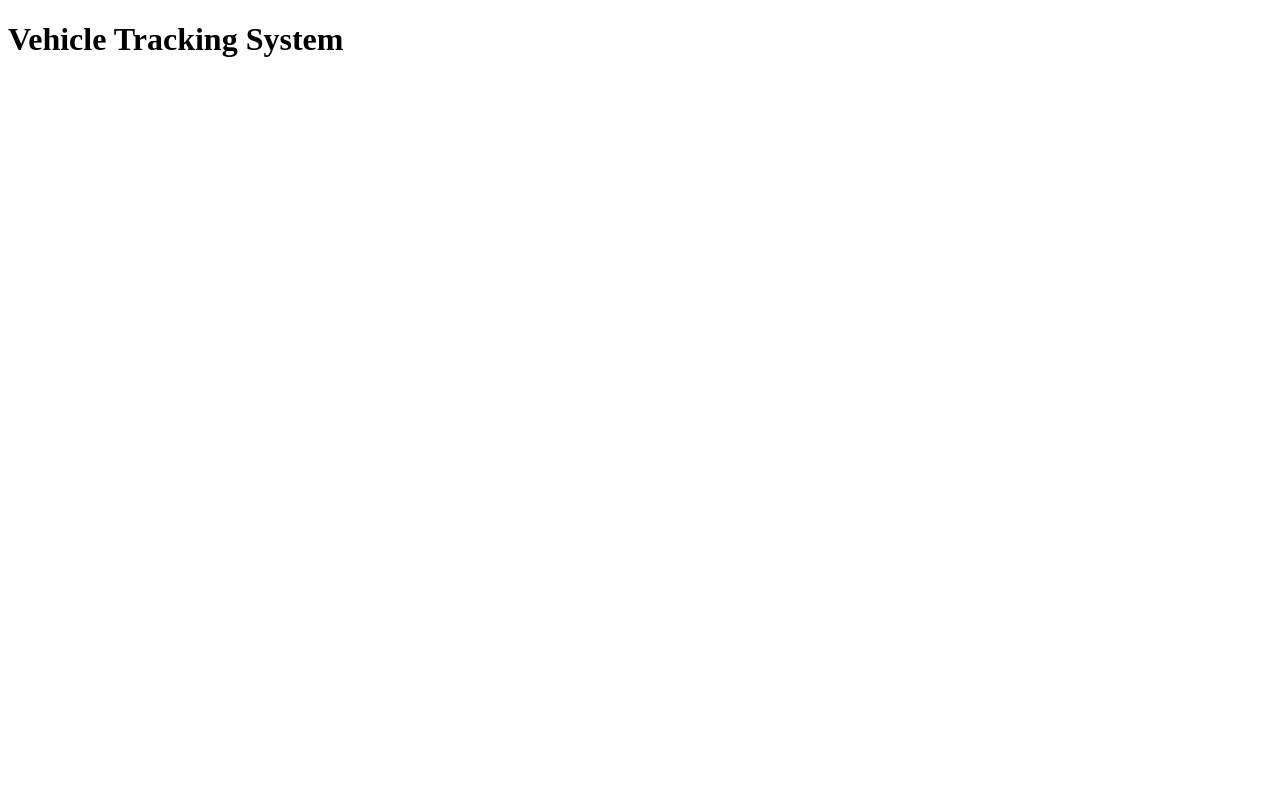
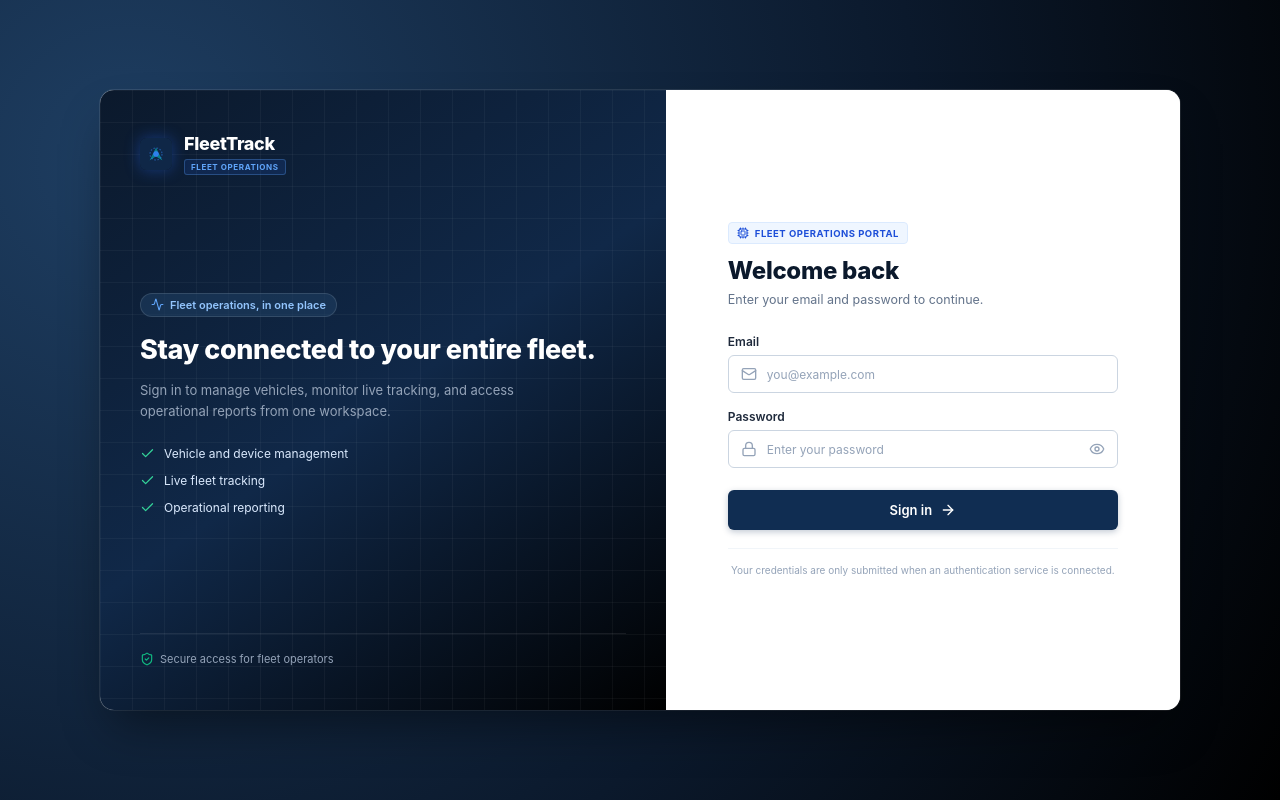
Before and after one commit to foxtechdevlabs-coder/Fleet-Tracking, a React (Vite) app in the folder Frontend/: page /login in a window 1280 px wide. Built offline with nearby package versions, Linux system fonts and the light colour scheme.

Commit message:
Frontend Updated

```diff
--- a/Frontend/index.html
+++ b/Frontend/index.html
@@ -10,7 +10,6 @@
 
 <body>
   <div id="root"></div>
-  <script type="module" src="/src/main.tsx"></script>
+  <script type="module" src="/src/main.jsx"></script>
 </body>
-
 </html>
--- a/Frontend/package.json
+++ b/Frontend/package.json
@@ -10,8 +10,10 @@
     "typecheck": "tsc -b --pretty"
   },
   "dependencies": {
+    "lucide-react": "^0.468.0",
     "react": "^19.1.0",
-    "react-dom": "^19.1.0"
+    "react-dom": "^19.1.0",
+    "react-router-dom": "^7.1.1"
   },
   "devDependencies": {
     "@vitejs/plugin-react": "^5.0.0",
--- a/Frontend/src/App.jsx
+++ b/Frontend/src/App.jsx
@@ -19,7 +19,7 @@ function App() {
         {/* Authentication Route */}
         <Route path="/login" element={<Login />} />
 
-        {/* Protected Application Layout Routes */}
+        {/* Application layout routes */}
         <Route path="/" element={<AppLayout />}>
           <Route index element={<Navigate to="/dashboard" replace />} />
           <Route path="dashboard" element={<Cont />} />
--- a/Frontend/src/Components/Content/Cont.css
+++ b/Frontend/src/Components/Content/Cont.css
@@ -1083,6 +1083,10 @@ td {
 }
 
 @media (max-width: 1150px) {
+  .content {
+    margin-left: 200px;
+  }
+
   .dashboard-grid {
     grid-template-columns: 1fr;
   }
--- a/Frontend/src/Components/Login/Login.css
+++ b/Frontend/src/Components/Login/Login.css
@@ -171,6 +171,27 @@
   color: #94a3b8;
   margin: 0 0 24px;
   max-width: 440px;
+}
+
+.showcase-features {
+  display: grid;
+  gap: 12px;
+  margin: 24px 0 0;
+  padding: 0;
+  list-style: none;
+  color: #dbeafe;
+  font-size: 12px;
+}
+
+.showcase-features li {
+  display: flex;
+  align-items: center;
+  gap: 9px;
+}
+
+.showcase-features svg {
+  color: #34d399;
+  flex: 0 0 auto;
 }
 
 /* Telemetry Live Radar Preview Card */
@@ -397,7 +418,7 @@
   transition: all 0.15s ease;
 }
 
-.input-container.is-focused {
+.input-container:focus-within {
   border-color: #2563eb;
   box-shadow: 0 0 0 3px rgba(37, 99, 235, 0.12);
 }
@@ -407,7 +428,7 @@
   background: #fffafa;
 }
 
-.form-group.has-error .input-container.is-focused {
+.form-group.has-error .input-container:focus-within {
   box-shadow: 0 0 0 3px rgba(239, 68, 68, 0.15);
 }
 
@@ -419,7 +440,7 @@
   transition: color 0.15s ease;
 }
 
-.input-container.is-focused .input-icon {
+.input-container:focus-within .input-icon {
   color: #2563eb;
 }
 
@@ -460,6 +481,10 @@
   color: #475569;
 }
 
+.toggle-password-btn:disabled {
+  cursor: not-allowed;
+}
+
 .field-error-msg {
   display: flex;
   align-items: center;
@@ -468,33 +493,6 @@
   color: #dc2626;
   font-weight: 500;
   margin-top: 2px;
-}
-
-/* Options */
-
-.form-options {
-  display: flex;
-  align-items: center;
-  justify-content: space-between;
-  margin-top: 2px;
-}
-
-.checkbox-label {
-  display: flex;
-  align-items: center;
-  gap: 8px;
-  font-size: 12px;
-  color: #475569;
-  cursor: pointer;
-  user-select: none;
-}
-
-.checkbox-label input[type="checkbox"] {
-  width: 15px;
-  height: 15px;
-  border-radius: 3px;
-  accent-color: #102d52;
-  cursor: pointer;
 }
 
 /* Submit Button */
@@ -553,49 +551,6 @@
   to { transform: rotate(360deg); }
 }
 
-/* Demo Helper */
-
-.demo-helper-box {
-  margin-top: 20px;
-  background: #f8fafc;
-  border: 1px dashed #cbd5e1;
-  border-radius: 6px;
-  padding: 10px 12px;
-  display: flex;
-  align-items: center;
-  justify-content: space-between;
-  gap: 8px;
-}
-
-.demo-text {
-  display: flex;
-  align-items: center;
-  gap: 6px;
-  font-size: 11px;
-  color: #475569;
-}
-
-.demo-check {
-  color: #10b981;
-}
-
-.autofill-btn {
-  background: #e2e8f0;
-  border: none;
-  color: #1e293b;
-  padding: 5px 9px;
-  border-radius: 4px;
-  font-size: 10.5px;
-  font-weight: 600;
-  cursor: pointer;
-  transition: all 0.15s ease;
-  white-space: nowrap;
-}
-
-.autofill-btn:hover {
-  background: #cbd5e1;
-}
-
 /* Compliance */
 
 .form-footer-compliance {
@@ -633,11 +588,6 @@
     margin-bottom: 16px;
   }
 
-  .telemetry-radar-strip {
-    grid-template-columns: repeat(2, 1fr);
-    gap: 10px;
-  }
-
   .login-form-panel {
     padding: 32px 24px;
   }
--- a/Frontend/src/Components/Login/Login.jsx
+++ b/Frontend/src/Components/Login/Login.jsx
@@ -1,246 +1,142 @@
-import React, { useState } from "react";
+import { useState } from "react";
 import { useNavigate } from "react-router-dom";
 import {
-  ShieldCheck,
+  Activity,
+  AlertCircle,
+  ArrowRight,
+  Check,
+  Cpu,
+  Eye,
+  EyeOff,
   Lock,
   Mail,
-  Eye,
-  EyeOff,
-  Radio,
-  ArrowRight,
-  AlertCircle,
-  CheckCircle2,
-  Cpu,
-  Activity
+  ShieldCheck
 } from "lucide-react";
 import "./Login.css";
 import logo from "../Navbar/logo.svg";
 
-/**
- * Enterprise Telematics Login Component
- * Strictly prepared for backend integration (e.g. POST /api/auth/login)
- * with robust client validation, accessible markup, and real-time state.
- */
-function Login({ onAuthSuccess }) {
+function Login({ onLogin }) {
   const navigate = useNavigate();
-
-  // Controlled Form State
-  const [formData, setFormData] = useState({
-    emailOrUsername: "",
-    password: "",
-    rememberMe: false
-  });
-
-  // Validation & Submission States
+  const [email, setEmail] = useState("");
+  const [password, setPassword] = useState("");
   const [errors, setErrors] = useState({});
+  const [apiError, setApiError] = useState("");
   const [isSubmitting, setIsSubmitting] = useState(false);
   const [showPassword, setShowPassword] = useState(false);
-  const [apiError, setApiError] = useState("");
-  const [focusedField, setFocusedField] = useState(null);
 
-  // Field change handler with real-time error cleanup
-  const handleChange = (e) => {
-    const { name, value, type, checked } = e.target;
-    setFormData((prev) => ({
-      ...prev,
-      [name]: type === "checkbox" ? checked : value
-    }));
+  const handleSubmit = async (event) => {
+    event.preventDefault();
+    setApiError("");
 
-    // Clear field-level error when user starts typing
-    if (errors[name]) {
-      setErrors((prev) => {
-        const next = { ...prev };
-        delete next[name];
-        return next;
-      });
+    const nextErrors = {};
+    const normalizedEmail = email.trim();
+    if (!normalizedEmail) {
+      nextErrors.email = "Email is required.";
+    } else if (!/^[^\s@]+@[^\s@]+\.[^\s@]+$/.test(normalizedEmail)) {
+      nextErrors.email = "Enter a valid email address.";
+    }
+    if (!password) {
+      nextErrors.password = "Password is required.";
     }
 
-    if (apiError) {
-      setApiError("");
-    }
-  };
-
-  // Client-side validation rule engine
-  const validateForm = () => {
-    const newErrors = {};
-
-    // Validate Email or Operator ID
-    const identity = formData.emailOrUsername.trim();
-    if (!identity) {
-      newErrors.emailOrUsername = "Operator email or terminal ID is required";
-    } else if (identity.includes("@")) {
-      const emailRegex = /^[^\s@]+@[^\s@]+\.[^\s@]+$/;
-      if (!emailRegex.test(identity)) {
-        newErrors.emailOrUsername = "Please enter a valid corporate email address";
-      }
-    } else if (identity.length < 3) {
-      newErrors.emailOrUsername = "Operator ID must be at least 3 characters";
-    }
-
-    // Validate Password
-    if (!formData.password) {
-      newErrors.password = "Authentication password is required";
-    } else if (formData.password.length < 6) {
-      newErrors.password = "Password must be at least 6 characters";
-    }
-
-    return newErrors;
-  };
-
-  // Form submission handler ready for backend integration
-  const handleSubmit = async (e) => {
-    e.preventDefault();
-    setApiError("");
-
-    const validationErrors = validateForm();
-    if (Object.keys(validationErrors).length > 0) {
-      setErrors(validationErrors);
-      return;
-    }
+    setErrors(nextErrors);
+    if (Object.keys(nextErrors).length > 0) return;
 
     setIsSubmitting(true);
+    try {
+      if (typeof onLogin !== "function") {
+        await Promise.resolve();
+        throw new Error("Sign-in is unavailable until the authentication API is connected.");
+      }
 
-    try {
-      /*
-       * BACKEND INTEGRATION HANDLER:
-       * When backend endpoint is active, dispatch your real request:
-       *
-       * const response = await fetch('/api/auth/login', {
-       *   method: 'POST',
-       *   headers: { 'Content-Type': 'application/json' },
-       *   body: JSON.stringify({
-       *     username: formData.emailOrUsername,
-       *     password: formData.password,
-       *     rememberMe: formData.rememberMe
-       *   })
-       * });
-       * if (!response.ok) throw new Error("Invalid credentials");
-       * const data = await response.json();
-       */
-
-      if (typeof onAuthSuccess === "function") {
-        await onAuthSuccess(formData);
-      } else {
-        // UI transition to dashboard upon successful validation
-        await new Promise((resolve) => setTimeout(resolve, 600));
-        navigate("/dashboard");
-      }
-    } catch (err) {
+      await onLogin({ email: normalizedEmail, password });
+      navigate("/dashboard");
+    } catch (error) {
       setApiError(
-        err.message || "Failed to authenticate terminal. Please check your credentials."
+        error instanceof Error ? error.message : "Unable to sign in. Please try again."
       );
     } finally {
       setIsSubmitting(false);
     }
   };
 
-  // Fast-fill helper for development / review
-  const handleAutoFillDemo = () => {
-    setFormData({
-      emailOrUsername: "alex.morgan@fleettrack.io",
-      password: "Enterprise2026!",
-      rememberMe: true
+  const handleEmailChange = (event) => {
+    setEmail(event.target.value);
+    setErrors((current) => {
+      const next = { ...current };
+      delete next.email;
+      return next;
     });
-    setErrors({});
+    setApiError("");
+  };
+
+  const handlePasswordChange = (event) => {
+    setPassword(event.target.value);
+    setErrors((current) => {
+      const next = { ...current };
+      delete next.password;
+      return next;
+    });
     setApiError("");
   };
 
   return (
-    <div className="login-viewport">
+    <main className="login-viewport">
       <div className="login-card-container">
-        {/* Left Side: Telematics Command Showcase */}
-        <div className="login-showcase-panel">
-          <div className="showcase-grid-bg"></div>
+        <section className="login-showcase-panel" aria-label="FleetTrack overview">
+          <div className="showcase-grid-bg" />
 
-          {/* Top Logo & Status */}
           <div className="showcase-top">
             <div className="showcase-brand">
-              <img src={logo} alt="FleetTrack" className="showcase-logo" />
+              <img src={logo} alt="" className="showcase-logo" />
               <div>
                 <span className="brand-name">FleetTrack</span>
-                <span className="brand-badge">PHASE 1 TELEMATICS</span>
-              </div>
-            </div>
-
-            <div className="live-telemetry-beacon">
-              <span className="beacon-pulse"></span>
-              <span>GATEWAY ONLINE</span>
-            </div>
-          </div>
-
-          {/* Central Telematics Visual */}
-          <div className="showcase-center">
-            <div className="showcase-badge-pill">
-              <Activity size={13} className="pill-icon" />
-              <span>Real-Time Fleet Intelligence</span>
-            </div>
-
-            <h1 className="showcase-headline">
-              Enterprise Logistics & Vehicle Telematics
-            </h1>
-
-            <p className="showcase-subtext">
-              High-frequency GPS sensor normalization, geofence perimeters, and sub-second
-              telemetry ingestion across operational fleet corridors.
-            </p>
-
-            {/* Live Telemetry Radar Preview Card */}
-            <div className="telemetry-live-card">
-              <div className="card-top-row">
-                <div className="unit-identifier">
-                  <Radio size={14} className="radio-icon" />
-                  <strong>VH-001 • TN 74 AB 1234</strong>
-                </div>
-                <span className="speed-tag">54 km/h • NE</span>
-              </div>
-
-              <div className="telemetry-radar-strip">
-                <div className="strip-item">
-                  <span className="strip-label">Status</span>
-                  <span className="strip-val active-green">● Moving</span>
-                </div>
-                <div className="strip-item">
-                  <span className="strip-label">GPS Lock</span>
-                  <span className="strip-val">99.8%</span>
-                </div>
-                <div className="strip-item">
-                  <span className="strip-label">Nodes</span>
-                  <span className="strip-val">248 / 250</span>
-                </div>
-                <div className="strip-item">
-                  <span className="strip-label">Latency</span>
-                  <span className="strip-val">42 ms</span>
-                </div>
+                <span className="brand-badge">FLEET OPERATIONS</span>
               </div>
             </div>
           </div>
 
-          {/* Bottom Security Assurance */}
+          <div className="showcase-center">
+            <div className="showcase-badge-pill">
+              <Activity size={13} className="pill-icon" />
+              <span>Fleet operations, in one place</span>
+            </div>
+            <h1 className="showcase-headline">
+              Stay connected to your entire fleet.
+            </h1>
+            <p className="showcase-subtext">
+              Sign in to manage vehicles, monitor live tracking, and access
+              operational reports from one workspace.
+            </p>
+
+            <ul className="showcase-features">
+              <li><Check size={15} /> Vehicle and device management</li>
+              <li><Check size={15} /> Live fleet tracking</li>
+              <li><Check size={15} /> Operational reporting</li>
+            </ul>
+          </div>
+
           <div className="showcase-bottom">
             <div className="security-tag">
               <ShieldCheck size={14} className="shield-icon" />
-              <span>AES-256 Bit Encrypted Telemetry Gateway</span>
+              <span>Secure access for fleet operators</span>
             </div>
-            <span className="version-tag">Terminal Build v1.4.2</span>
           </div>
-        </div>
+        </section>
 
-        {/* Right Side: Credential Authentication Form */}
-        <div className="login-form-panel">
+        <section className="login-form-panel" aria-labelledby="login-title">
           <div className="form-inner-wrapper">
-            {/* Header */}
             <div className="form-header">
               <div className="portal-badge">
                 <Cpu size={12} />
-                <span>OPERATIONAL CONSOLE ACCESS</span>
+                <span>FLEET OPERATIONS PORTAL</span>
               </div>
-              <h2 className="form-title">Operator Sign In</h2>
+              <h2 id="login-title" className="form-title">Welcome back</h2>
               <p className="form-subtitle">
-                Enter your authorized credentials to access telemetry nodes & fleet command.
+                Enter your email and password to continue.
               </p>
             </div>
 
-            {/* API Error Notification */}
             {apiError && (
               <div className="api-error-alert" role="alert">
                 <AlertCircle size={15} />
@@ -248,84 +144,55 @@ function Login({ onAuthSuccess }) {
               </div>
             )}
 
-            {/* Interactive Form */}
             <form onSubmit={handleSubmit} noValidate className="auth-form">
-              {/* Email / Username Field */}
-              <div className={`form-group ${errors.emailOrUsername ? "has-error" : ""}`}>
-                <label htmlFor="emailOrUsername">
-                  Operator Email or Terminal ID
-                </label>
-                <div
-                  className={`input-container ${
-                    focusedField === "emailOrUsername" ? "is-focused" : ""
-                  }`}
-                >
+              <div className={`form-group ${errors.email ? "has-error" : ""}`}>
+                <label htmlFor="email">Email</label>
+                <div className="input-container">
                   <Mail size={16} className="input-icon" />
                   <input
-                    id="emailOrUsername"
-                    name="emailOrUsername"
-                    type="text"
+                    id="email"
+                    name="email"
+                    type="email"
                     autoComplete="username"
-                    placeholder="e.g. operator@fleettrack.io or VH-ADMIN"
-                    value={formData.emailOrUsername}
-                    onChange={handleChange}
-                    onFocus={() => setFocusedField("emailOrUsername")}
-                    onBlur={() => setFocusedField(null)}
+                    placeholder="you@example.com"
+                    value={email}
+                    onChange={handleEmailChange}
                     disabled={isSubmitting}
-                    aria-invalid={!!errors.emailOrUsername}
-                    aria-describedby={
-                      errors.emailOrUsername ? "email-error" : undefined
-                    }
+                    required
+                    aria-invalid={!!errors.email}
+                    aria-describedby={errors.email ? "email-error" : undefined}
                   />
                 </div>
-                {errors.emailOrUsername && (
+                {errors.email && (
                   <span id="email-error" className="field-error-msg" role="alert">
                     <AlertCircle size={12} />
-                    {errors.emailOrUsername}
+                    {errors.email}
                   </span>
                 )}
               </div>
 
-              {/* Password Field */}
               <div className={`form-group ${errors.password ? "has-error" : ""}`}>
-                <div className="label-row">
-                  <label htmlFor="password">Authentication Password</label>
-                  <a
-                    href="#forgot"
-                    onClick={(e) => {
-                      e.preventDefault();
-                      alert("Please contact your Fleet Systems Administrator to reset access tokens.");
-                    }}
-                    className="forgot-link"
-                  >
-                    Forgot access key?
-                  </a>
-                </div>
-                <div
-                  className={`input-container ${
-                    focusedField === "password" ? "is-focused" : ""
-                  }`}
-                >
+                <label htmlFor="password">Password</label>
+                <div className="input-container">
                   <Lock size={16} className="input-icon" />
                   <input
                     id="password"
                     name="password"
                     type={showPassword ? "text" : "password"}
                     autoComplete="current-password"
-                    placeholder="••••••••••••"
-                    value={formData.password}
-                    onChange={handleChange}
-                    onFocus={() => setFocusedField("password")}
-                    onBlur={() => setFocusedField(null)}
+                    placeholder="Enter your password"
+                    value={password}
+                    onChange={handlePasswordChange}
                     disabled={isSubmitting}
+                    required
                     aria-invalid={!!errors.password}
                     aria-describedby={errors.password ? "password-error" : undefined}
                   />
                   <button
                     type="button"
                     className="toggle-password-btn"
-                    onClick={() => setShowPassword(!showPassword)}
-                    tabIndex={-1}
+                    onClick={() => setShowPassword((visible) => !visible)}
+                    disabled={isSubmitting}
                     aria-label={showPassword ? "Hide password" : "Show password"}
                   >
                     {showPassword ? <EyeOff size={16} /> : <Eye size={16} />}
@@ -339,21 +206,6 @@ function Login({ onAuthSuccess }) {
                 )}
               </div>
 
-              {/* Remember Me & Terminal Session */}
-              <div className="form-options">
-                <label className="checkbox-label">
-                  <input
-                    type="checkbox"
-                    name="rememberMe"
-                    checked={formData.rememberMe}
-                    onChange={handleChange}
-                    disabled={isSubmitting}
-                  />
-                  <span>Trust & remember this terminal (30 days)</span>
-                </label>
-              </div>
-
-              {/* Submit Button */}
               <button
                 type="submit"
                 className="submit-btn"
@@ -362,45 +214,25 @@ function Login({ onAuthSuccess }) {
               >
                 {isSubmitting ? (
                   <>
-                    <span className="submit-spinner"></span>
-                    <span>Authenticating Terminal...</span>
+                    <span className="submit-spinner" />
+                    <span>Signing in...</span>
                   </>
                 ) : (
                   <>
-                    <span>Authenticate & Enter Console</span>
+                    <span>Sign in</span>
                     <ArrowRight size={16} className="arrow-icon" />
                   </>
                 )}
               </button>
             </form>
 
-            {/* Quick Demo Credentials Autofill Banner */}
-            <div className="demo-helper-box">
-              <div className="demo-text">
-                <CheckCircle2 size={14} className="demo-check" />
-                <span>Need quick access for console inspection?</span>
-              </div>
-              <button
-                type="button"
-                className="autofill-btn"
-                onClick={handleAutoFillDemo}
-                title="Fill operator credentials"
-              >
-                Fill Operator Demo
-              </button>
-            </div>
-
-            {/* Compliance Footer */}
             <div className="form-footer-compliance">
-              <p>
-                Strictly for authorized fleet personnel. Real-time telemetry ingestion
-                audit logs are active. Unauthorized access is subject to monitoring.
-              </p>
+              <p>Your credentials are only submitted when an authentication service is connected.</p>
             </div>
           </div>
-        </div>
+        </section>
       </div>
-    </div>
+    </main>
   );
 }
 
--- a/Frontend/src/Components/Navbar/Nav.jsx
+++ b/Frontend/src/Components/Navbar/Nav.jsx
@@ -1,6 +1,6 @@
 import React, { useState, useEffect } from "react";
 import { Link, useNavigate, useLocation } from "react-router-dom";
-import { Radio, Clock, LogOut, ChevronRight } from "lucide-react";
+import { Clock, LogOut, ChevronRight } from "lucide-react";
 import "./Nav.css";
 import logo from "./logo.svg";
 
@@ -64,10 +64,9 @@ function Nav() {
       {/* Right Section */}
       <div className="nav-right">
         {/* Realtime Status */}
-        <div className="connection-status" title="Telemetry WebSocket Gateway Connected">
-          <span className="status-dot"></span>
-          <Radio size={12} className="status-icon" />
-          <span>Realtime Connected</span>
+        <div className="connection-status" title="Authentication and telemetry APIs are not connected">
+          <span className="status-dot status-dot-idle"></span>
+          <span>UI Preview</span>
         </div>
 
         {/* Live IST Time */}
@@ -80,11 +79,11 @@ function Nav() {
         </div>
 
         {/* User Profile */}
-        <div className="user-profile" title="Signed in as Alex Morgan">
-          <div className="avatar">AM</div>
+        <div className="user-profile" title="Fleet operator workspace preview">
+          <div className="avatar">FT</div>
           <div className="user-info">
-            <strong>Alex Morgan</strong>
-            <small>Fleet Admin</small>
+            <strong>Fleet Operator</strong>
+            <small>Workspace</small>
           </div>
         </div>
 
--- a/Frontend/src/Components/Sidebar/Side.css
+++ b/Frontend/src/Components/Sidebar/Side.css
@@ -116,6 +116,11 @@
   animation: pulse-node 2.2s infinite ease-in-out;
 }
 
+.node-dot-preview {
+  background: #94a3b8;
+  animation: none;
+}
+
 @keyframes pulse-node {
   0% { opacity: 0.7; transform: scale(0.9); }
   50% { opacity: 1; transform: scale(1.3); }
```
Also changed, not shown: Frontend/src/Components/Navbar/Nav.css (+40 -0 lines), Frontend/src/Components/Sidebar/Side.jsx (+5 -3 lines), 2 other files (tests, documents, lock files or other folders).
